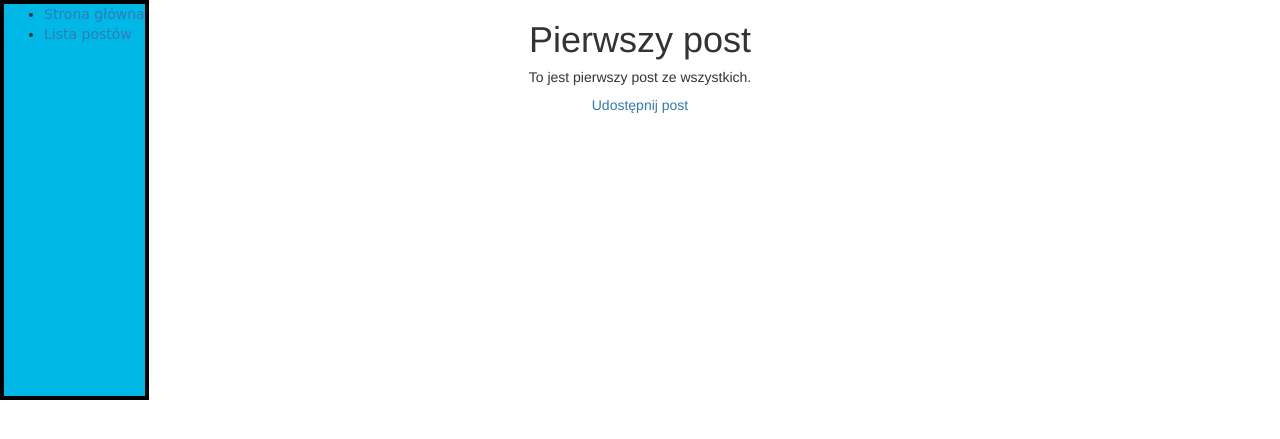
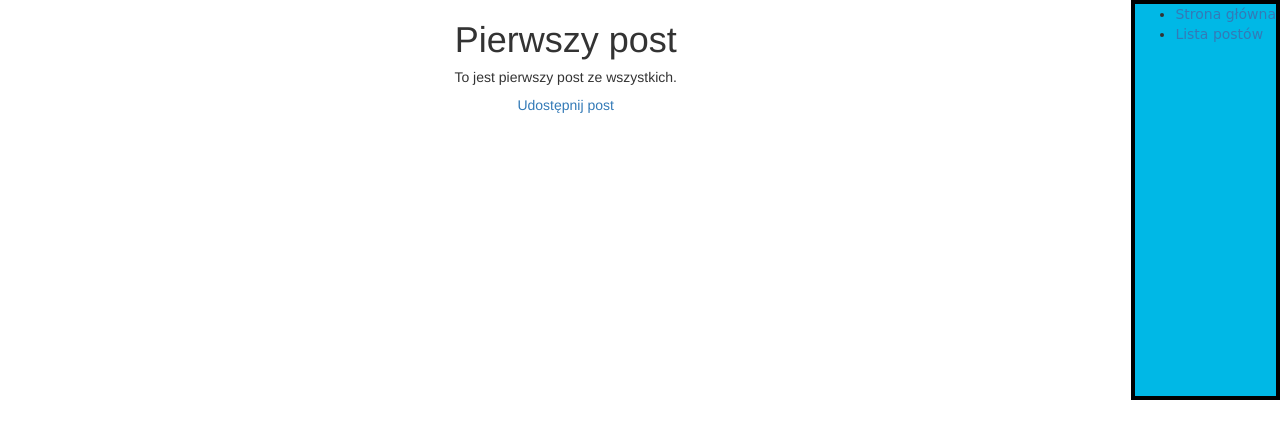
Before and after one commit to AlmightyFist/MY_own_blog, a Django app: page /post/1/ in a window 1280 px wide. Shown: the part 115-554 px from the top of the page. Run offline with Django 3.2, Linux system fonts and the light colour scheme; data comes from the database, SQL or seed files in the repository; some libraries are stand-ins or nearby versions.

Commit message:
Css change

```diff
--- a/mysite/blog/static/css/blog1.css
+++ b/mysite/blog/static/css/blog1.css
@@ -9,7 +9,8 @@
   font-family:cursive;
   background-color:  #00b8e6;
   border: 4px solid black;
-  position: fixed;
+  position: static;
+  display: block;
 
 }
 body .header {
@@ -33,6 +34,7 @@
   color: black;
   font-size: 10px;
   font-family: serif;
+  display: block;
 
 }
 
```
